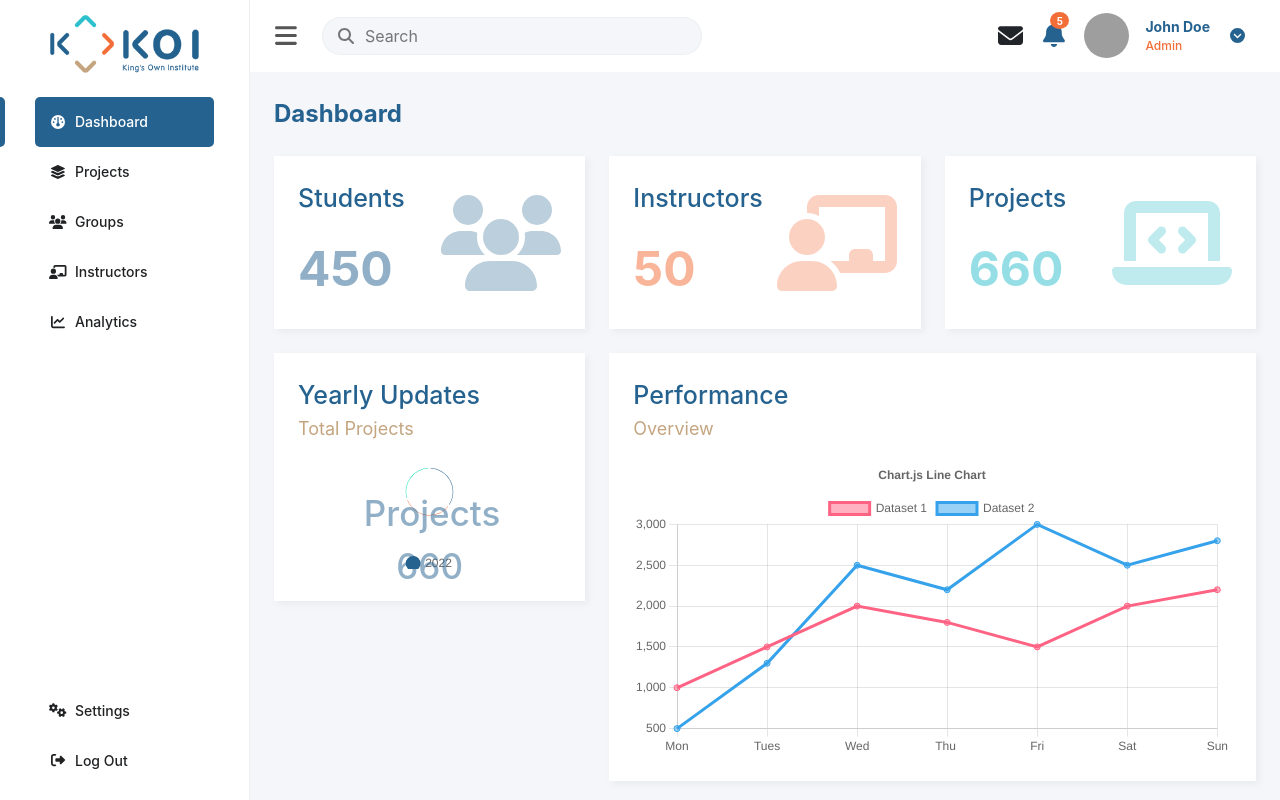
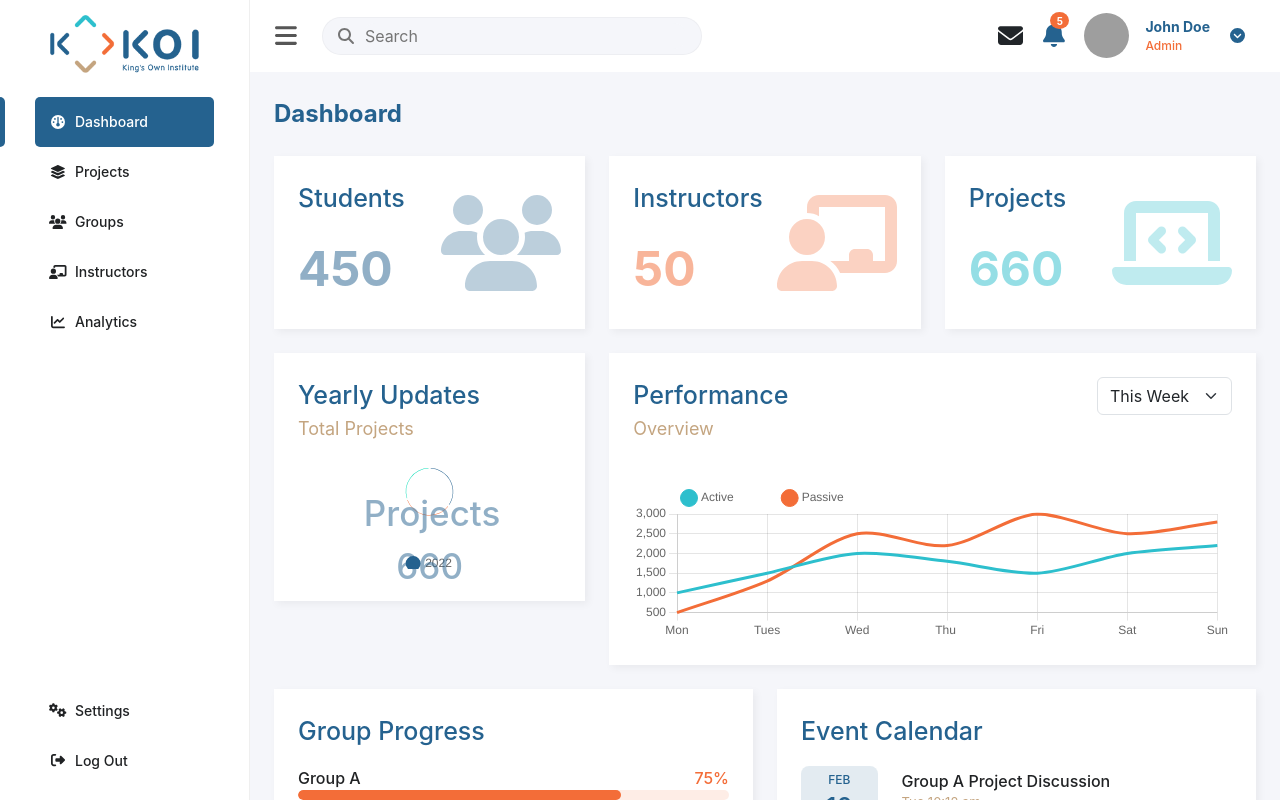
Before and after one commit to Sanchel09/kos, a React (Create React App) app: page /dashboard in a window 1280 px wide. Built offline with nearby package versions, Linux system fonts and the light colour scheme; grey boxes are pictures that could not be loaded.

Commit message:
Completed Dashboard

```diff
--- a/src/components/Dashboard/DashboardCharts.js
+++ b/src/components/Dashboard/DashboardCharts.js
@@ -1,4 +1,4 @@
-import React from "react";
+import React, { useState } from "react";
 import {
   Chart as ChartJS,
   ArcElement,
@@ -41,10 +41,17 @@ const lineOptions = {
   plugins: {
     legend: {
       position: "top",
+      align: "start",
+      labels: {
+        usePointStyle: true,
+        pointStyle: "circle",
+        padding: 50,
+      },
     },
-    title: {
-      display: true,
-      text: "Chart.js Line Chart",
+  },
+  elements: {
+    point: {
+      radius: 0,
     },
   },
 };
@@ -53,21 +60,31 @@ const lineData = {
   labels,
   datasets: [
     {
-      label: "Dataset 1",
+      label: "Active",
       data: [1000, 1500, 2000, 1800, 1500, 2000, 2200],
-      borderColor: "rgb(255, 99, 132)",
-      backgroundColor: "rgba(255, 99, 132, 0.5)",
+      borderColor: "#2dbfcd",
+      backgroundColor: "#2dbfcd",
+      tension: 0.3,
     },
     {
-      label: "Dataset 2",
+      label: "Passive",
       data: [500, 1300, 2500, 2200, 3000, 2500, 2800],
-      borderColor: "rgb(53, 162, 235)",
-      backgroundColor: "rgba(53, 162, 235, 0.5)",
+      borderColor: "#f36d38",
+      backgroundColor: "#f36d38",
+      tension: 0.3,
     },
   ],
 };
 
 const DashboardCharts = () => {
+  const [duration, setDuration] = useState("thisWeek");
+
+  const handleDurationChange = (e) => {
+    let { value } = e.target;
+    setDuration(value);
+    //reload chart data on changing this value
+  };
+
   return (
     <div className="row" style={{ marginBottom: "1.5rem" }}>
       <div className="col-md-4">
@@ -101,9 +118,25 @@ const DashboardCharts = () => {
       </div>
       <div className="col-md-8">
         <div className="dataContainerBox">
-          <p className="contentTitle mb-0">Performance</p>
-          <p className="contentSubtitle">Overview</p>
-          <Line data={lineData} options={lineOptions} />
+          <div className="d-flex justify-content-between">
+            <div>
+              <p className="contentTitle mb-0">Performance</p>
+              <p className="contentSubtitle mb-0">Overview</p>
+            </div>
+            <div>
+              <select
+                name="duration"
+                value={duration}
+                className="form-select"
+                onChange={handleDurationChange}
+              >
+                <option value="thisWeek">This Week</option>
+                <option value="thisMonth">This Month</option>
+                <option value="thisYear">This Year</option>
+              </select>
+            </div>
+          </div>
+          <Line data={lineData} options={lineOptions} height={"100%"} />
         </div>
       </div>
     </div>
```
